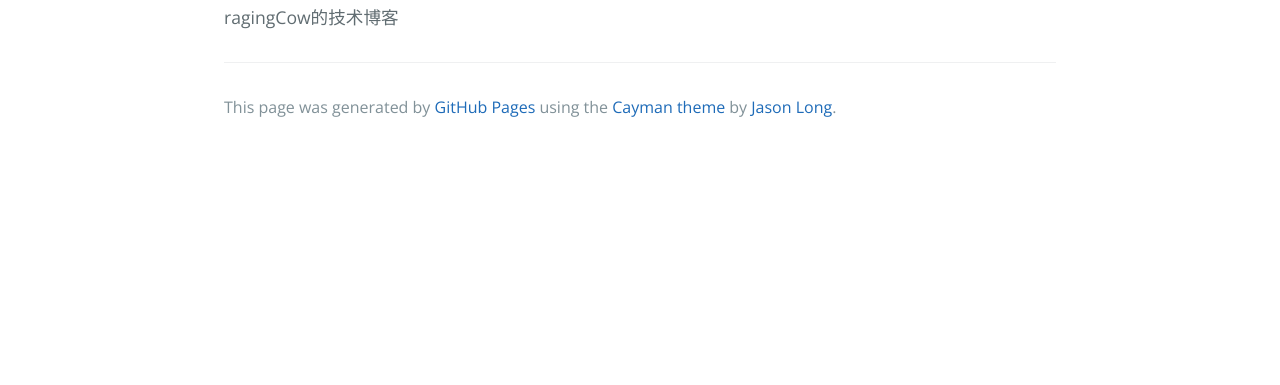
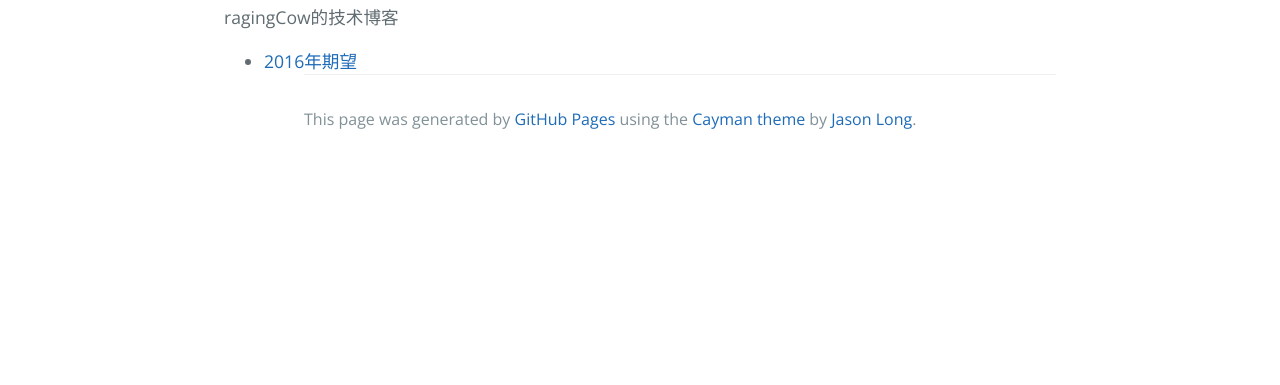
Before and after one commit to ragingCow/ragingCow.github.io, a plain HTML site: page index.html in a window 1280 px wide. Shown: the part 415-800 px from the top of the page. Drawn offline with nearby package versions, Linux system fonts and the light colour scheme.

Commit message:
add 2016_plan.html

```diff
--- a/index.html
+++ b/index.html
@@ -21,6 +21,10 @@
 
 <p>ragingCow的技术博客</p>
 
+<ul>
+    <li><a href="blog/2016_plan.html">2016年期望</a></li>
+<ul>
+
       <footer class="site-footer">
 
         <span class="site-footer-credits">This page was generated by <a href="https://pages.github.com">GitHub Pages</a> using the <a href="https://github.com/jasonlong/cayman-theme">Cayman theme</a> by <a href="https://twitter.com/jasonlong">Jason Long</a>.</span>
```
Also changed, not shown: 1 other file.
